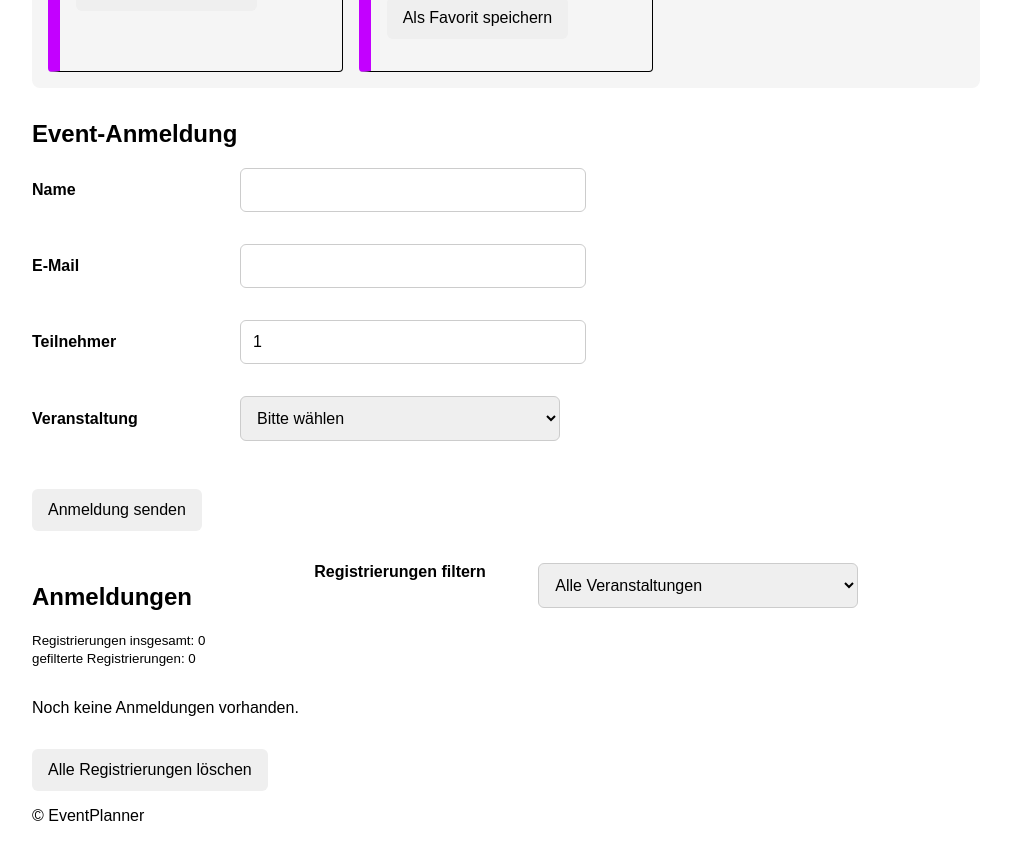
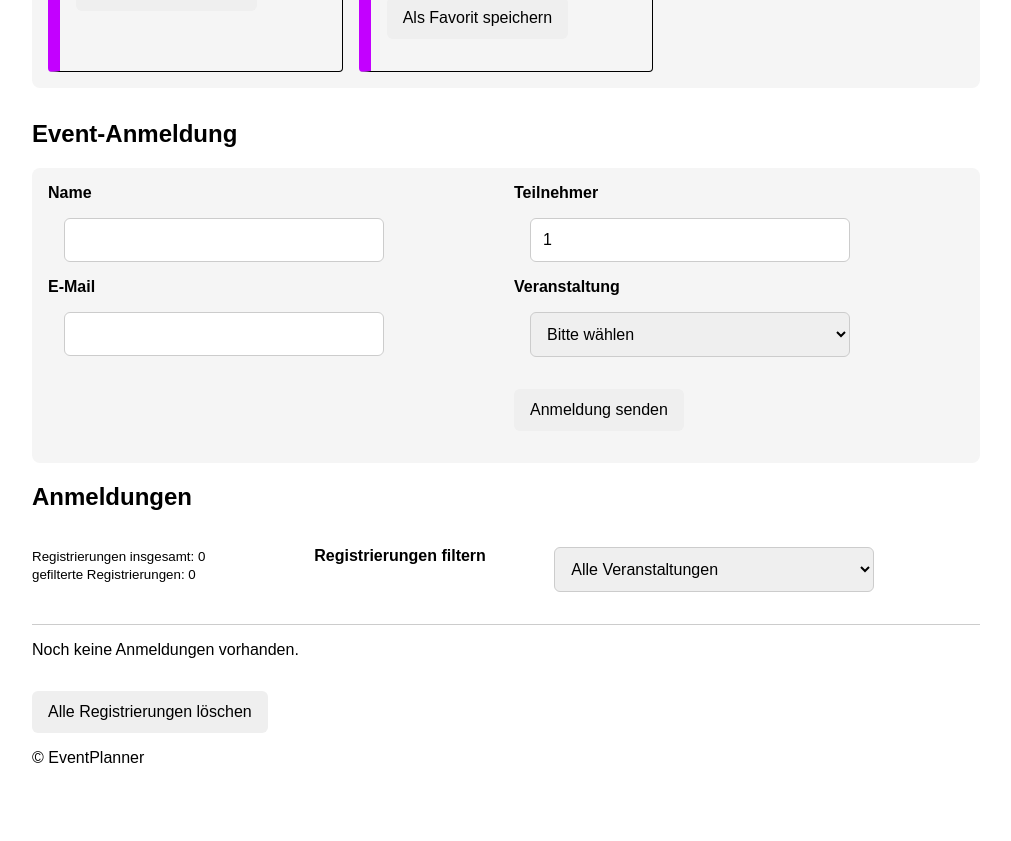
Before and after one commit to jaderbass/eventplanner, a React (Vite) app: page / in a window 1280 px wide. Shown: the part 760-1601 px from the top of the page, without its empty margins (134-1145 px from the left). After the commit the page ends 1543 px from the top, so only its background shows below. Built offline with nearby package versions, Linux system fonts and the light colour scheme.

Commit message:
feat: change styling UI

```diff
--- a/src/components/RegistrationForm.jsx
+++ b/src/components/RegistrationForm.jsx
@@ -5,12 +5,12 @@ export default function RegistrationForm({
   onSubmit
 }) {
   return (
-    <form onSubmit={onSubmit}>
+    <form className="row section-content" onSubmit={onSubmit}>
+      <div className="col">
         <div>
           <label htmlFor="name">
             Name
           </label>
-
           <input
             type="text"
             id="name"
@@ -19,12 +19,10 @@ export default function RegistrationForm({
             onChange={onChange}
           />
         </div>
-
         <div>
           <label htmlFor="email">
             E-Mail
           </label>
-
           <input
             type="email"
             id="email"
@@ -33,12 +31,13 @@ export default function RegistrationForm({
             onChange={onChange}
           />
         </div>
+      </div>
 
+      <div className="col">
         <div>
           <label htmlFor="participants">
             Teilnehmer
           </label>
-
           <input
             type="number"
             id="participants"
@@ -48,12 +47,10 @@ export default function RegistrationForm({
             onChange={onChange}
           />
         </div>
-
         <div>
           <label htmlFor="eventId">
             Veranstaltung
           </label>
-
           <select
             id="eventId"
             name="eventId"
@@ -63,7 +60,6 @@ export default function RegistrationForm({
             <option value="" disabled>
               Bitte wählen
             </option>
-
             {events.map(event => (
               <option
                 key={event.id}
@@ -78,6 +74,7 @@ export default function RegistrationForm({
         <button type="submit">
           Anmeldung senden
         </button>
+      </div>
     </form>
   );
 }
--- a/src/components/RegistrationList.jsx
+++ b/src/components/RegistrationList.jsx
@@ -20,15 +20,16 @@ export default function RegistrationList({
   return (
     <section className="registrations">
       <header className="registrations-header">
-        <div>
         <h2>
           {title}
         </h2>
-          <p><small>
+        <div className="info-wrapper">
+          <p>
+            <small>
               Registrierungen insgesamt: {registrations.length} <br />
               gefilterte Registrierungen: {filteredRegistrations.length}
-          </small></p>
-        </div>
+            </small>
+          </p>
 
           <form id="filter-form">
             <label htmlFor="eventFilter">Registrierungen filtern</label>
@@ -48,6 +49,7 @@ export default function RegistrationList({
               ))}
             </select>
           </form>
+        </div>
       </header>
 
       {registrations.length === 0 && (
--- a/src/style.css
+++ b/src/style.css
@@ -1,3 +1,9 @@
+*,
+*::after,
+*::before {
+  box-sizing: border-box;
+}
+
 body {
   font-family: Arial, Helvetica, sans-serif;
 }
@@ -7,6 +13,12 @@ body {
   margin: 0 auto;
 }
 
+/* ? === Flexbox / Grid === */
+
+.row {
+  display: flex;
+  gap: 1rem;
+}
 
 .fw-normal {
   font-weight: normal !important;
@@ -133,7 +145,7 @@ textarea {
   padding: 0.75rem;
   border: 1px solid #ccc;
   border-radius: 0.375rem;
-  margin: 0 1rem 1rem 0;
+  margin: 1rem;
 }
 
 input {
@@ -181,15 +193,24 @@ button {
 
 /* ? === Registration List === */
 .registrations-header {
-  display: grid;
-  grid-template-columns: 2fr 5fr;
-  gap: 1rem;
-  align-content: end;
+  border-bottom: 1px solid #ccc;
+  margin-bottom: 1rem;
+
+  &>.info-wrapper {
+    display: grid;
+    grid-template-columns: 2fr 5fr;
+    gap: 1rem;
+    align-content: end;
+  }
 }
 
 #filter-form {
   display: flex;
   align-items: flex-start;
+
+  label {
+    margin-top: 1em;
+  }
 
   button {
     margin: 0;
```
Lines whose indentation alone changed are shown as unchanged.
